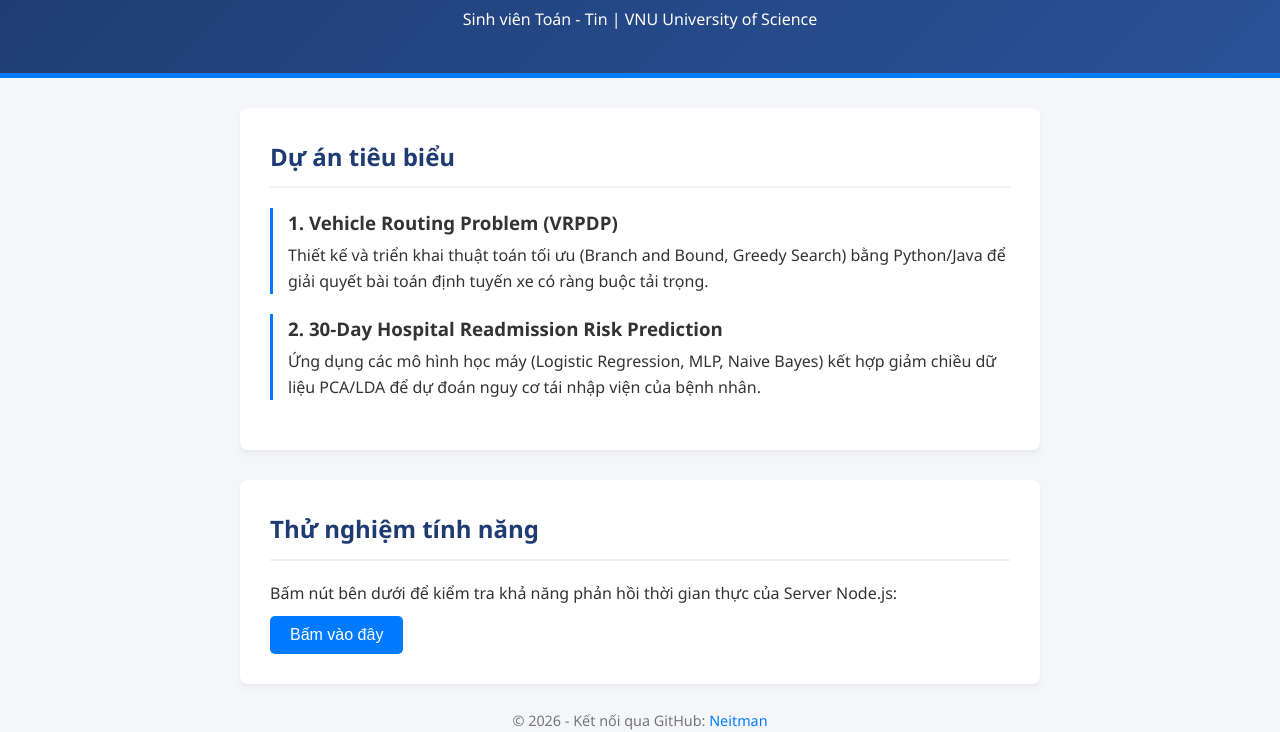
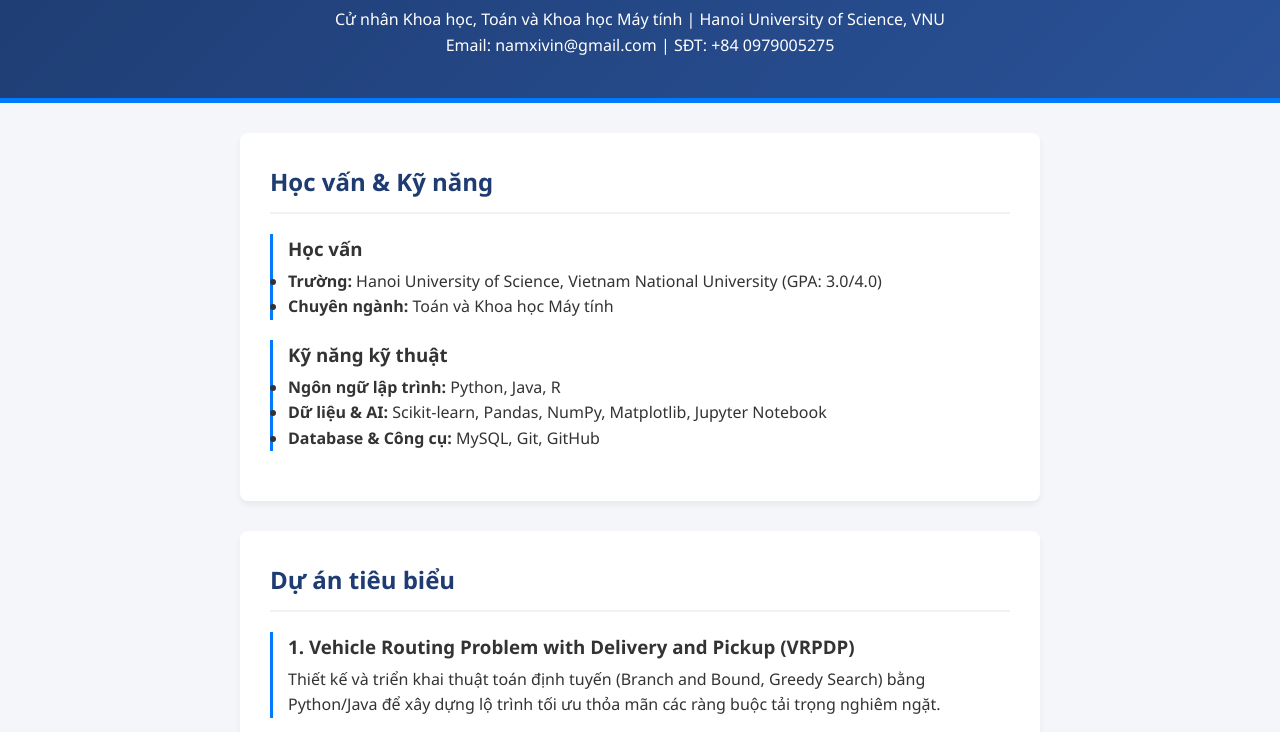
Before and after one commit to Neitman/neitmanWeb, a website: page public/index.html in a window 1280 px wide. Shown: the part 107-839 px from the top of the page. Drawn offline with Linux system fonts and the light colour scheme.

Commit message:
indexConfig

```diff
--- a/public/index.html
+++ b/public/index.html
@@ -10,27 +10,54 @@
     <header>
         <div class="container">
             <h1>Tạ Tiến Nam</h1>
-            <p>Sinh viên Toán - Tin | VNU University of Science</p>
+            <p>Cử nhân Khoa học, Toán và Khoa học Máy tính | Hanoi University of Science, VNU</p>
+            <p>Email: namxivin@gmail.com | SĐT: +84 0979005275</p>
         </div>
     </header>
 
     <main class="container">
         <section class="card">
+            <h2>Học vấn & Kỹ năng</h2>
+
+            <div class="project">
+                <h3>Học vấn</h3>
+                <ul>
+                    <li><strong>Trường:</strong> Hanoi University of Science, Vietnam National University (GPA: 3.0/4.0)</li>
+                    <li><strong>Chuyên ngành:</strong> Toán và Khoa học Máy tính</li>
+                </ul>
+            </div>
+
+            <div class="project">
+                <h3>Kỹ năng kỹ thuật</h3>
+                <ul>
+                    <li><strong>Ngôn ngữ lập trình:</strong> Python, Java, R</li>
+                    <li><strong>Dữ liệu & AI:</strong> Scikit-learn, Pandas, NumPy, Matplotlib, Jupyter Notebook</li>
+                    <li><strong>Database & Công cụ:</strong> MySQL, Git, GitHub</li>
+                </ul>
+            </div>
+        </section>
+
+        <section class="card">
             <h2>Dự án tiêu biểu</h2>
 
             <div class="project">
-                <h3>1. Vehicle Routing Problem (VRPDP)</h3>
-                <p>Thiết kế và triển khai thuật toán tối ưu (Branch and Bound, Greedy Search) bằng Python/Java để giải quyết bài toán định tuyến xe có ràng buộc tải trọng.</p>
+                <h3>1. Vehicle Routing Problem with Delivery and Pickup (VRPDP)</h3>
+                <p>Thiết kế và triển khai thuật toán định tuyến (Branch and Bound, Greedy Search) bằng Python/Java để xây dựng lộ trình tối ưu thỏa mãn các ràng buộc tải trọng nghiêm ngặt.</p>
             </div>
 
             <div class="project">
                 <h3>2. 30-Day Hospital Readmission Risk Prediction</h3>
-                <p>Ứng dụng các mô hình học máy (Logistic Regression, MLP, Naive Bayes) kết hợp giảm chiều dữ liệu PCA/LDA để dự đoán nguy cơ tái nhập viện của bệnh nhân.</p>
+                <p>Ứng dụng và so sánh các mô hình học máy (Logistic Regression, Multilayer Perceptron, Naive Bayes) kết hợp giảm chiều dữ liệu (PCA, LDA) để dự đoán nguy cơ tái nhập viện.</p>
+            </div>
+
+            <div class="project">
+                <h3>3. Personal Web Portfolio</h3>
+                <p>Thiết kế và phát triển trang web cá nhân tương thích đa thiết bị bằng HTML, CSS, và JavaScript để thể hiện các dự án kỹ thuật và thành tích học tập.</p>
             </div>
         </section>
 
         <section class="card backend-test">
-            <h2>Thử nghiệm tính năng</h2>
+            <h2>Thử nghiệm tính năng Backend</h2>
             <p>Bấm nút bên dưới để kiểm tra khả năng phản hồi thời gian thực của Server Node.js:</p>
             <button id="btnClick">Bấm vào đây</button>
             <p id="message" class="hidden"></p>
```
